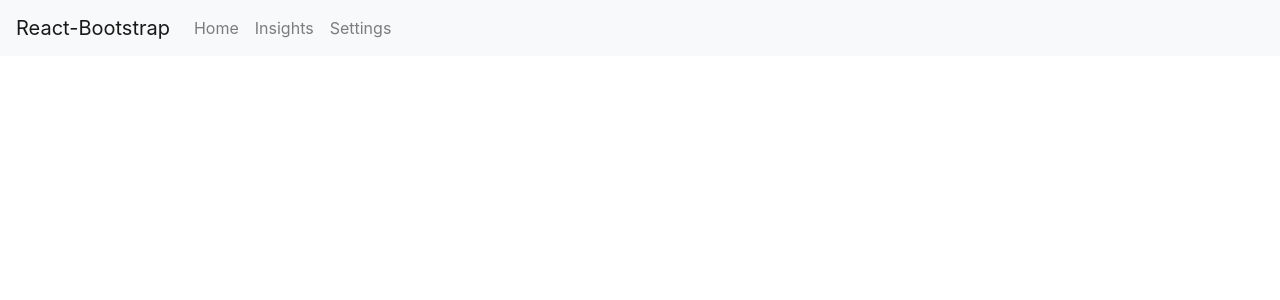
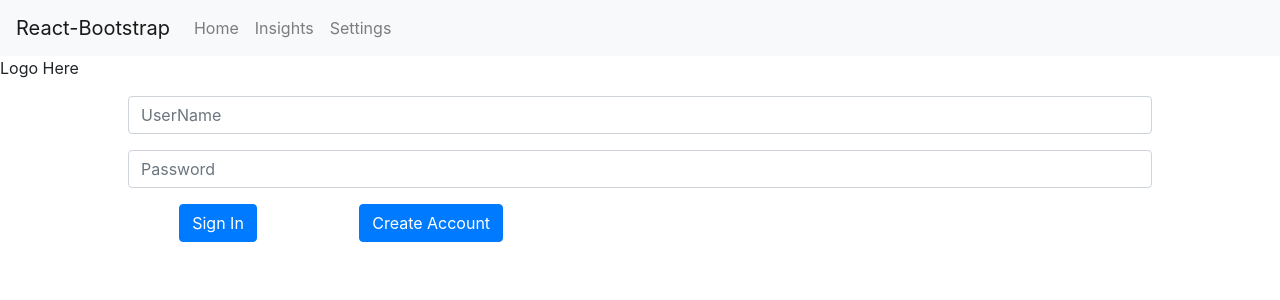
Before and after one commit to kingtut1/ShellHacksProjectFrontEnd, a React (Create React App) app: page /login in a window 1280 px wide. Shown: the top 300 px of the page. Built offline with nearby package versions, Linux system fonts and the light colour scheme.

Commit message:
Added templates for settings, insights. Various fixes around the application

```diff
--- a/src/App.css
+++ b/src/App.css
@@ -36,7 +36,6 @@
     transform: rotate(360deg);
   }
 }
-
 .LoginArea {
   margin-right: 10%;
   margin-left: 10%;
--- a/src/App.tsx
+++ b/src/App.tsx
@@ -2,8 +2,11 @@ import React from 'react';
 import NavigationBar from './NavigationBar';
 import { BrowserRouter as Router, Route, Switch } from 'react-router-dom';
 import HomePage from './HomePage';
+import LoginPage from './LoginPage';
 import 'bootstrap/dist/css/bootstrap.min.css';
 import './App.css';
+import InsightPage from './InsightsPage';
+import SettingsPage from './SettingsPage';
 
 function App() {
   return (
@@ -12,6 +15,9 @@ function App() {
       <Router>
         <Switch>
           <Route path = "/home" component = { HomePage }/>
+          <Route path = "/login" component = { LoginPage }/>
+          <Route path = "/insights" component = {InsightPage}/>
+          <Route path = "/settings" component = {SettingsPage}/>
         </Switch>
       </Router>
     </React.Fragment>
--- /dev/null
+++ b/src/InsightsPage.tsx
@@ -0,0 +1,11 @@
+import React from 'react';
+
+class InsightPage extends React.Component< {}, {}>
+{
+    render() {
+        return(
+            <p> Insights </p>
+        )
+    }
+}
+export default InsightPage;
--- a/src/LoginPage.tsx
+++ b/src/LoginPage.tsx
@@ -2,7 +2,25 @@ import React from 'react';
 import Button from 'react-bootstrap/Button';
 import Form from 'react-bootstrap/Form';
 
-export class LoginPage {
+export class LoginPage extends React.Component< any, any > {
+    /*
+    private userNameField = "";
+    private handleChange(event: React.FormEvent<HTMLFormElement>){
+        //this.setState({value: event.target.value});
+        this.state = {
+            userNameField: " ",
+            passwordField: " ",
+        }
+        if(event.target.value === "userNameField")
+        {
+
+        }
+    }
+    private handleSubmit = (event: React.FormEvent<HTMLFormElement>) => {
+        alert('A name was submitted: ' + this.state.value);
+        event.preventDefault();
+    }
+    */
     render() {
         return (
             <div>
@@ -11,11 +29,11 @@ export class LoginPage {
                 </div>
                 <div className="LoginArea">
                     <Form>
-                        <Form.Group>
-                            <Form.Control placeholder="UserName" />
+                        <Form.Group controlId = "formUserName">
+                            <Form.Control placeholder="UserName" name = "usernameField" />
                         </Form.Group>
                         <Form.Group controlId="formBasicPassword">
-                            <Form.Control type="password" placeholder="Password" />
+                            <Form.Control type="password" placeholder="Password" name = "passwordField" />
                         </Form.Group>
                         <Button className="ButtonSpacing" variant="primary" type="submit"> Sign In </Button>
                         <Button className="ButtonSpacing"> Create Account </Button>
--- /dev/null
+++ b/src/SettingsPage.tsx
@@ -0,0 +1,13 @@
+import React from 'react';
+
+class SettingsPage extends React.Component< {}, {}>
+{
+    render()
+    {
+        return(
+            <p>Settings</p>
+        )
+    }
+}
+
+export default SettingsPage;
```
